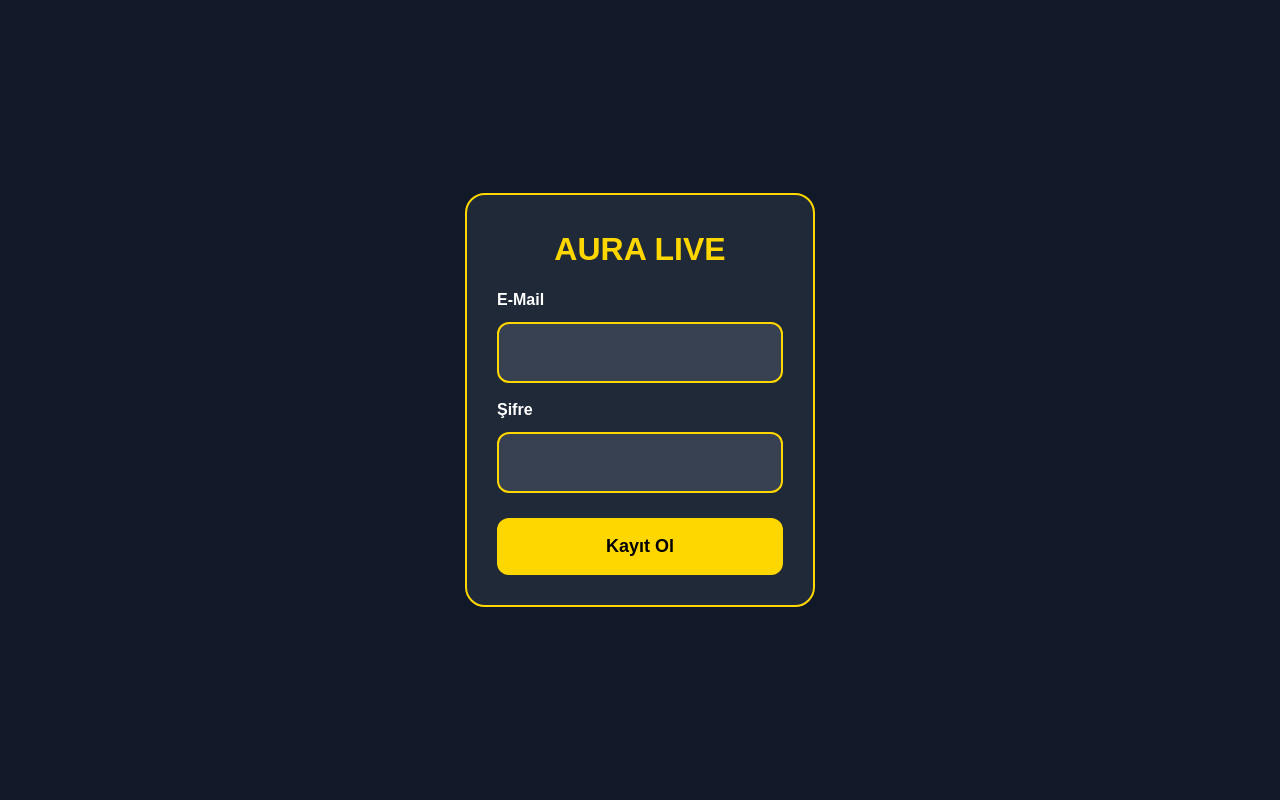
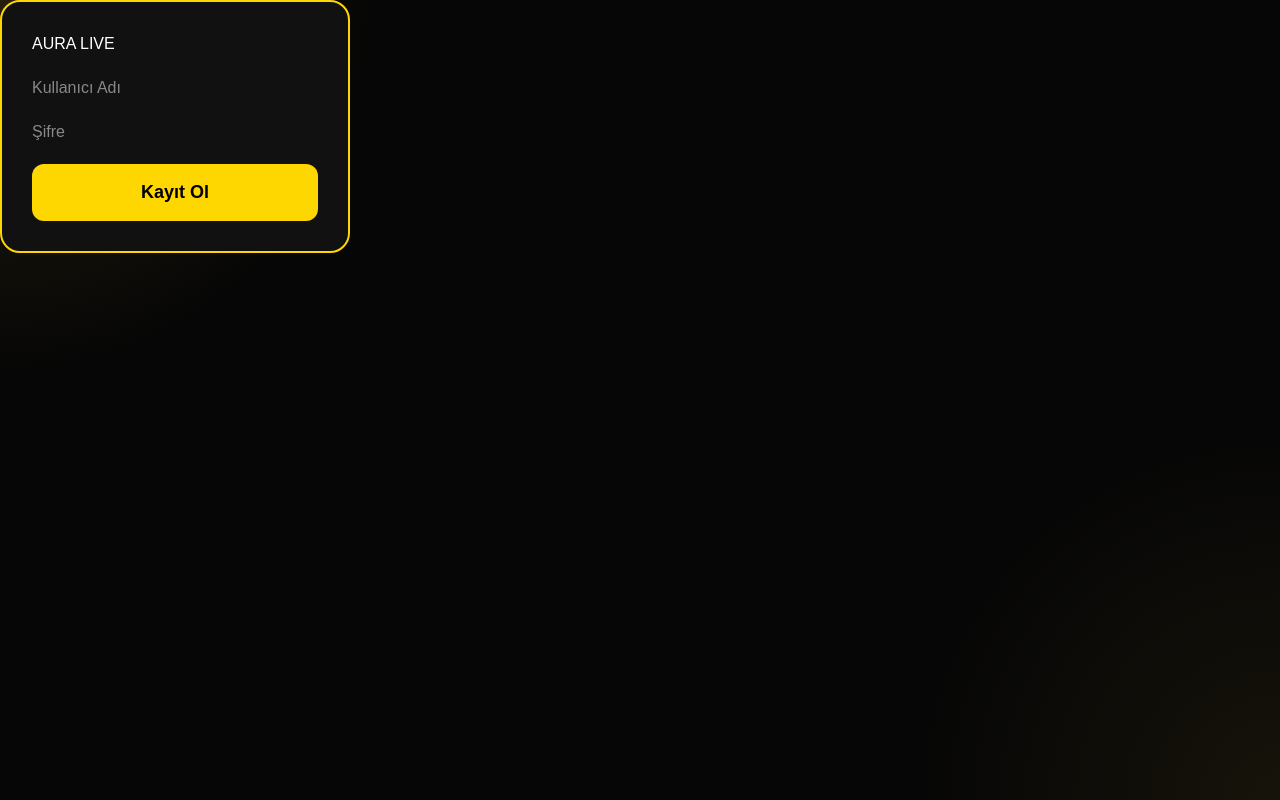
Before and after one commit to abbisyldrm1-ui/goruntulu-sohbet, a Next.js app: page /register in a window 1280 px wide. Built offline with nearby package versions, Linux system fonts and the light colour scheme; no server answers.

Commit message:
register fixed

```diff
--- a/app/register/page.js
+++ b/app/register/page.js
@@ -1,192 +1,27 @@
-"use client";
-
-import { useState } from "react";
-import { createUserWithEmailAndPassword } from "firebase/auth";
-import { auth } from "../../firebase";
+import "./register.css";
 
 export default function RegisterPage() {
-
-  const [email, setEmail] = useState("");
-  const [password, setPassword] = useState("");
-
-  const kayitOl = async () => {
-
-    try {
-
-      await createUserWithEmailAndPassword(
-        auth,
-        email,
-        password
-      );
-
-      alert("Kayıt başarılı");
-
-    } catch (error) {
-
-      alert(error.message);
-
-    }
-
-  };
-
   return (
-
-    <main
-      style={{
-        minHeight: "100vh",
-        background: "#111827",
-
-        display: "flex",
-        justifyContent: "center",
-        alignItems: "center",
-      }}
-    >
-
-      <div
-        style={{
-          width: "350px",
-
-          background: "#1F2937",
-
-          padding: "30px",
-
-          borderRadius: "20px",
-
-          border: "2px solid gold",
-
-          display: "flex",
-          flexDirection: "column",
-
-          gap: "15px",
-        }}
-      >
-
-        <h1
-          style={{
-            color: "gold",
-
-            textAlign: "center",
-
-            fontSize: "32px",
-
-            fontWeight: "bold",
-          }}
-        >
-          AURA LIVE
-        </h1>
-
-        <p
-          style={{
-            color: "white",
-
-            fontWeight: "bold",
-
-            marginBottom: "-5px",
-          }}
-        >
-          E-Mail
-        </p>
+    <main className="registerContainer">
+      <div className="registerBox">
+        <h1 className="title">AURA LIVE</h1>
 
         <input
-          type="email"
-
-          value={email}
-
-          onChange={(e) => setEmail(e.target.value)}
-
-          style={{
-            width: "100%",
-
-            padding: "15px",
-
-            borderRadius: "12px",
-
-            border: "2px solid gold",
-
-            background: "#374151",
-
-            color: "white",
-
-            fontSize: "18px",
-
-            fontWeight: "bold",
-
-            boxSizing: "border-box",
-          }}
+          type="text"
+          placeholder="Kullanıcı Adı"
+          className="input"
         />
-
-        <p
-          style={{
-            color: "white",
-
-            fontWeight: "bold",
-
-            marginBottom: "-5px",
-          }}
-        >
-          Şifre
-        </p>
 
         <input
           type="password"
-
-          value={password}
-
-          onChange={(e) => setPassword(e.target.value)}
-
-          style={{
-            width: "100%",
-
-            padding: "15px",
-
-            borderRadius: "12px",
-
-            border: "2px solid gold",
-
-            background: "#374151",
-
-            color: "white",
-
-            fontSize: "18px",
-
-            fontWeight: "bold",
-
-            boxSizing: "border-box",
-          }}
+          placeholder="Şifre"
+          className="input"
         />
 
-        <button
-          onClick={kayitOl}
-
-          style={{
-            width: "100%",
-
-            padding: "15px",
-
-            borderRadius: "12px",
-
-            border: "none",
-
-            background: "gold",
-
-            color: "black",
-
-            fontSize: "18px",
-
-            fontWeight: "bold",
-
-            cursor: "pointer",
-
-            marginTop: "10px",
-          }}
-        >
+        <button className="registerButton">
           Kayıt Ol
         </button>
-
       </div>
-
     </main>
-
   );
-
 }
```
